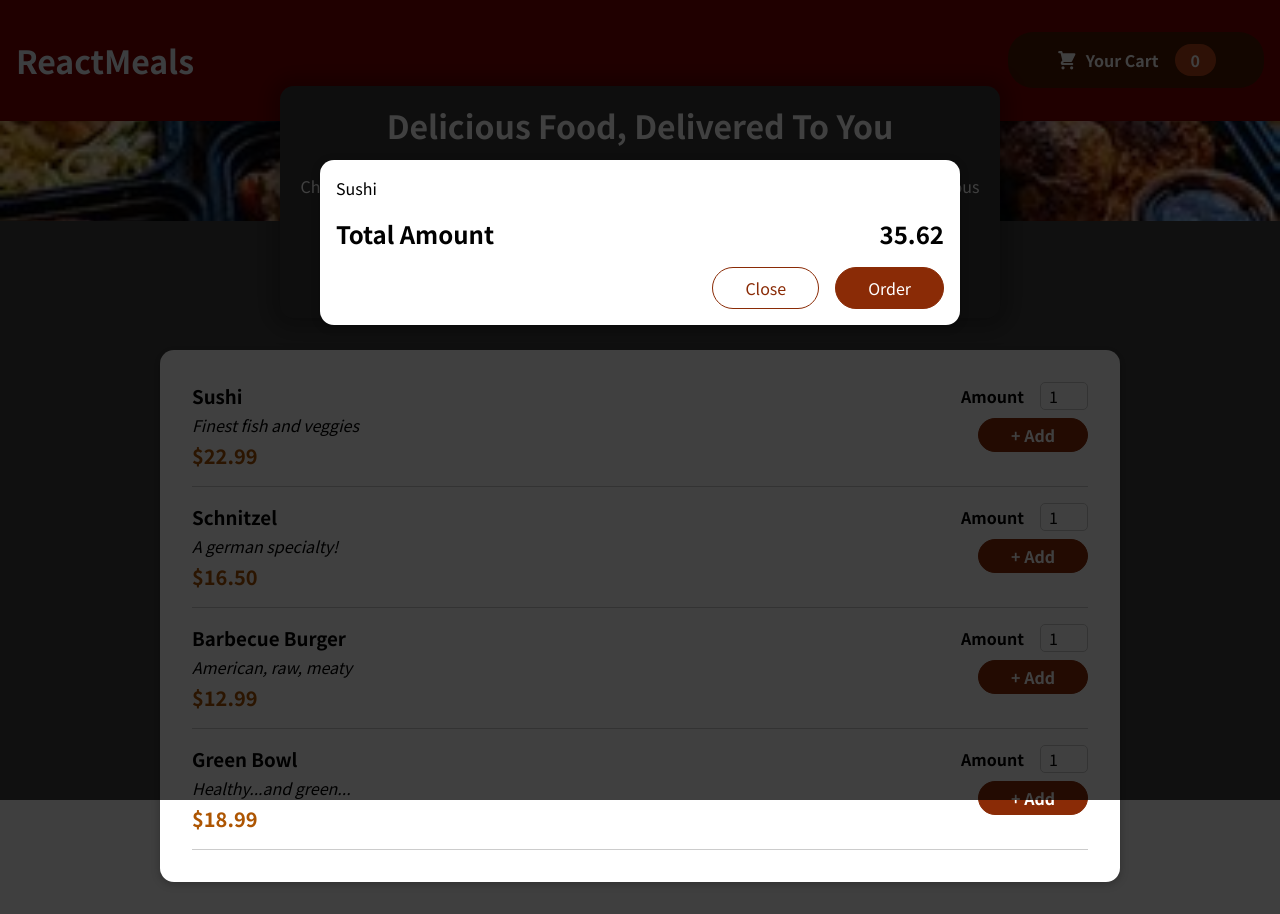
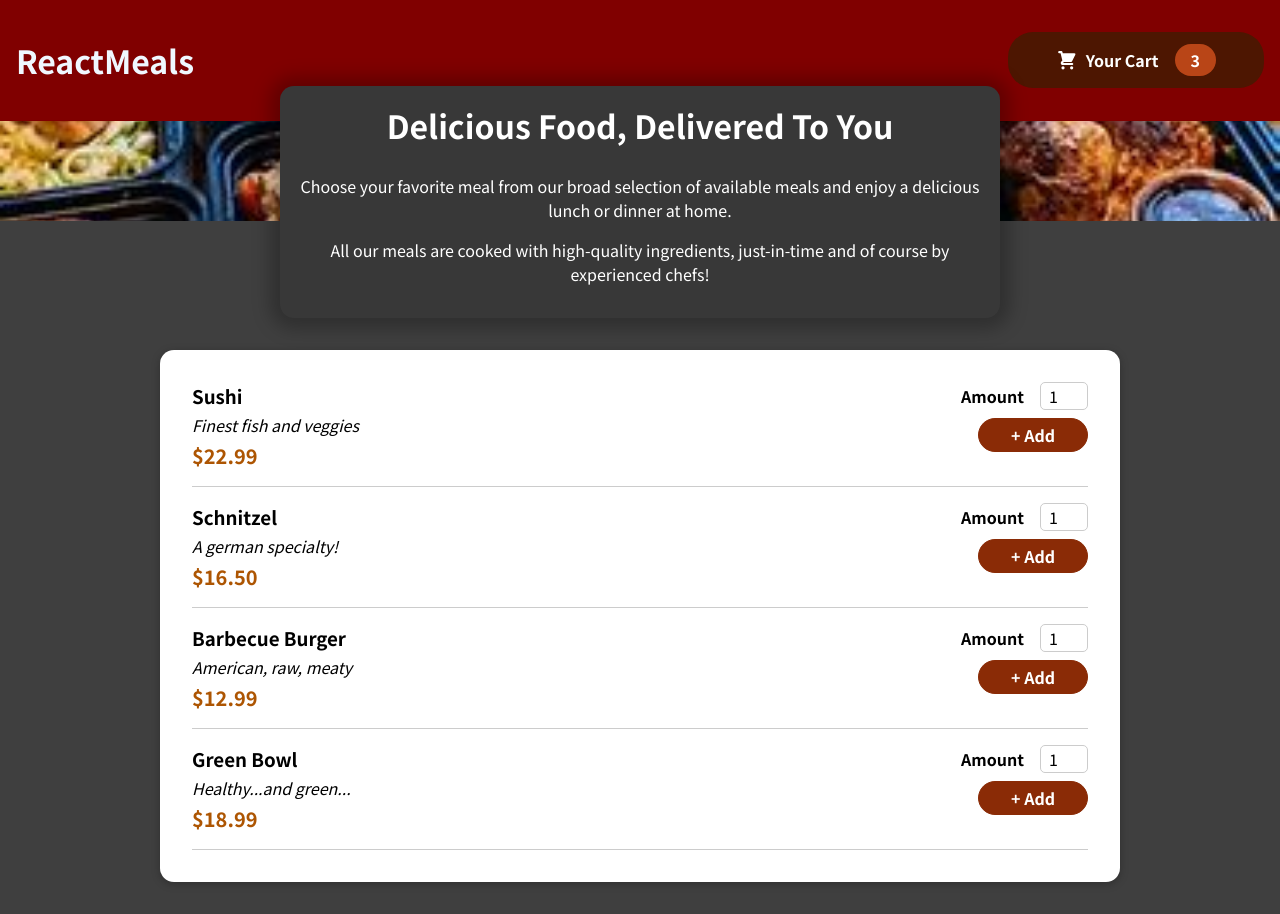
Before and after one commit to HumaRukshan25/Restaurant-website, a React (Create React App) app: page / in a window 1280 px wide. Built offline with nearby package versions, Linux system fonts and the light colour scheme.

Commit message:
Cart open and close

```diff
--- a/src/App.js
+++ b/src/App.js
@@ -1,13 +1,24 @@
-import { Fragment } from 'react';
+import { Fragment, useState } from 'react';
 
 import Header from './components/Layout/Header';
 import Meals from './components/Meals/Meals';
-import Cart from './components/Cart/Cart'
+import Cart from './components/Cart/Cart';
+
 function App() {
+  const [cartIsShown, setCartIsShown] = useState(false);
+
+  const showCartHandler = () => {
+    setCartIsShown(true);
+  };
+
+  const hideCartHandler = () => {
+    setCartIsShown(false);
+  };
+
   return (
     <Fragment>
-      <Cart/>
-      <Header />
+      {cartIsShown && <Cart onClose={hideCartHandler} />}
+      <Header onShowCart={showCartHandler} />
       <main>
         <Meals />
       </main>
--- a/src/components/Cart/Cart.js
+++ b/src/components/Cart/Cart.js
@@ -11,14 +11,16 @@ const Cart = (props) => {
   );
 
   return (
-    <Modal>
+    <Modal onClose={props.onClose}>
       {cartItems}
       <div className={classes.total}>
         <span>Total Amount</span>
         <span>35.62</span>
       </div>
       <div className={classes.actions}>
-        <button className={classes['button--alt']}>Close</button>
+        <button className={classes['button--alt']} onClick={props.onClose}>
+          Close
+        </button>
         <button className={classes.button}>Order</button>
       </div>
     </Modal>
--- a/src/components/Layout/Header.js
+++ b/src/components/Layout/Header.js
@@ -9,7 +9,7 @@ const Header = (props) => {
     <Fragment>
       <header className={classes.header}>
         <h1>ReactMeals</h1>
-        <HeaderCartButton />
+        <HeaderCartButton onClick={props.onShowCart} />
       </header>
       <div className={classes['main-image']}>
         <img src={mealsImage} alt='A table full of delicious food!' />
--- a/src/components/Layout/HeaderCartButton.js
+++ b/src/components/Layout/HeaderCartButton.js
@@ -3,12 +3,12 @@ import classes from './HeaderCartButton.module.css';
 
 const HeaderCartButton = (props) => {
   return (
-    <button className={classes.button}>
+    <button className={classes.button} onClick={props.onClick}>
       <span className={classes.icon}>
         <CartIcon />
       </span>
       <span>Your Cart</span>
-      <span className={classes.badge}>0</span>
+      <span className={classes.badge}>3</span>
     </button>
   );
 };
--- a/src/components/UI/Modal.js
+++ b/src/components/UI/Modal.js
@@ -4,7 +4,7 @@ import ReactDOM from 'react-dom';
 import classes from './Modal.module.css';
 
 const Backdrop = (props) => {
-  return <div className={classes.backdrop} />;
+  return <div className={classes.backdrop} onClick={props.onClose}/>;
 };
 
 const ModalOverlay = (props) => {
@@ -20,7 +20,7 @@ const portalElement = document.getElementById('overlays');
 const Modal = (props) => {
   return (
     <Fragment>
-      {ReactDOM.createPortal(<Backdrop />, portalElement)}
+      {ReactDOM.createPortal(<Backdrop onClose={props.onClose} />, portalElement)}
       {ReactDOM.createPortal(
         <ModalOverlay>{props.children}</ModalOverlay>,
         portalElement
```
